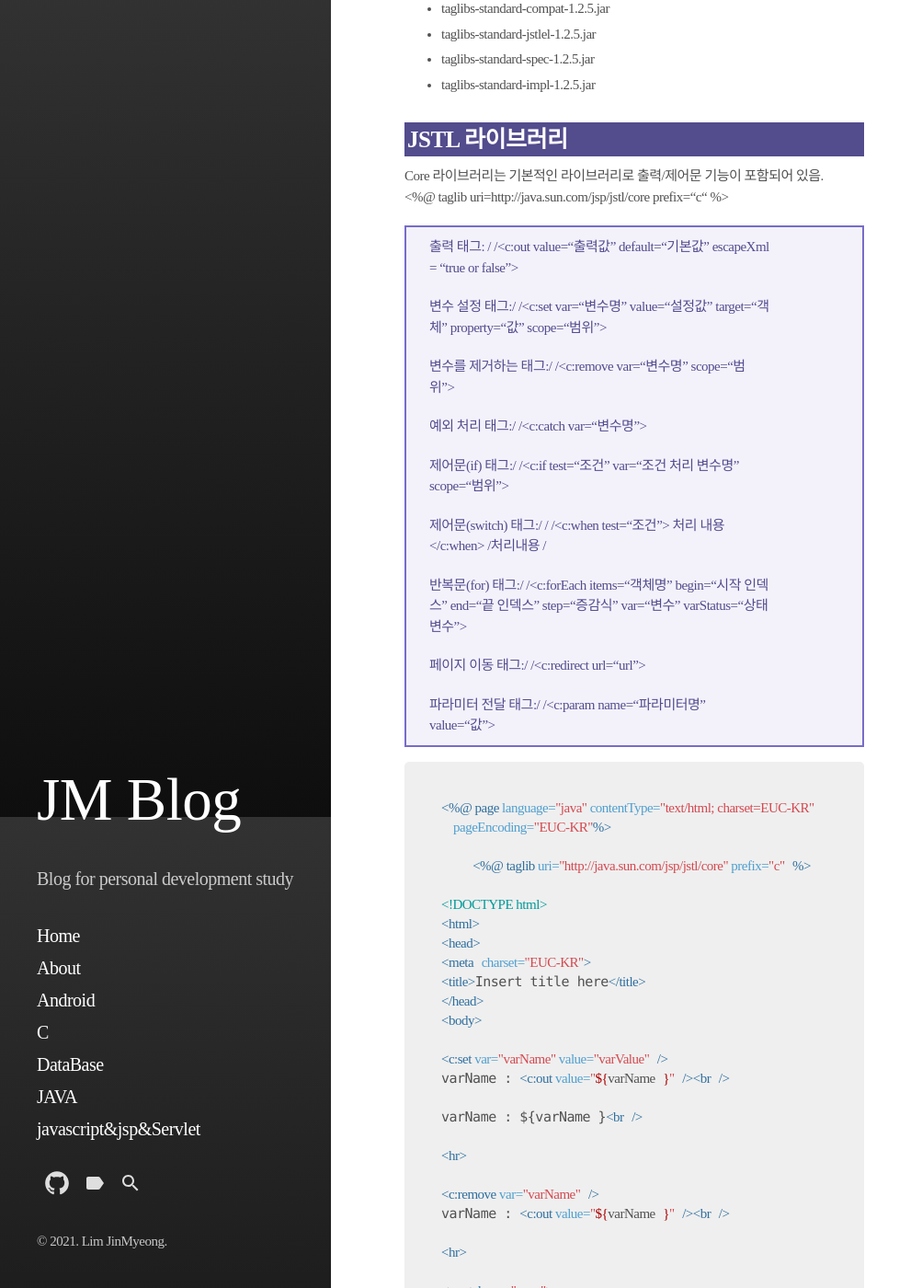
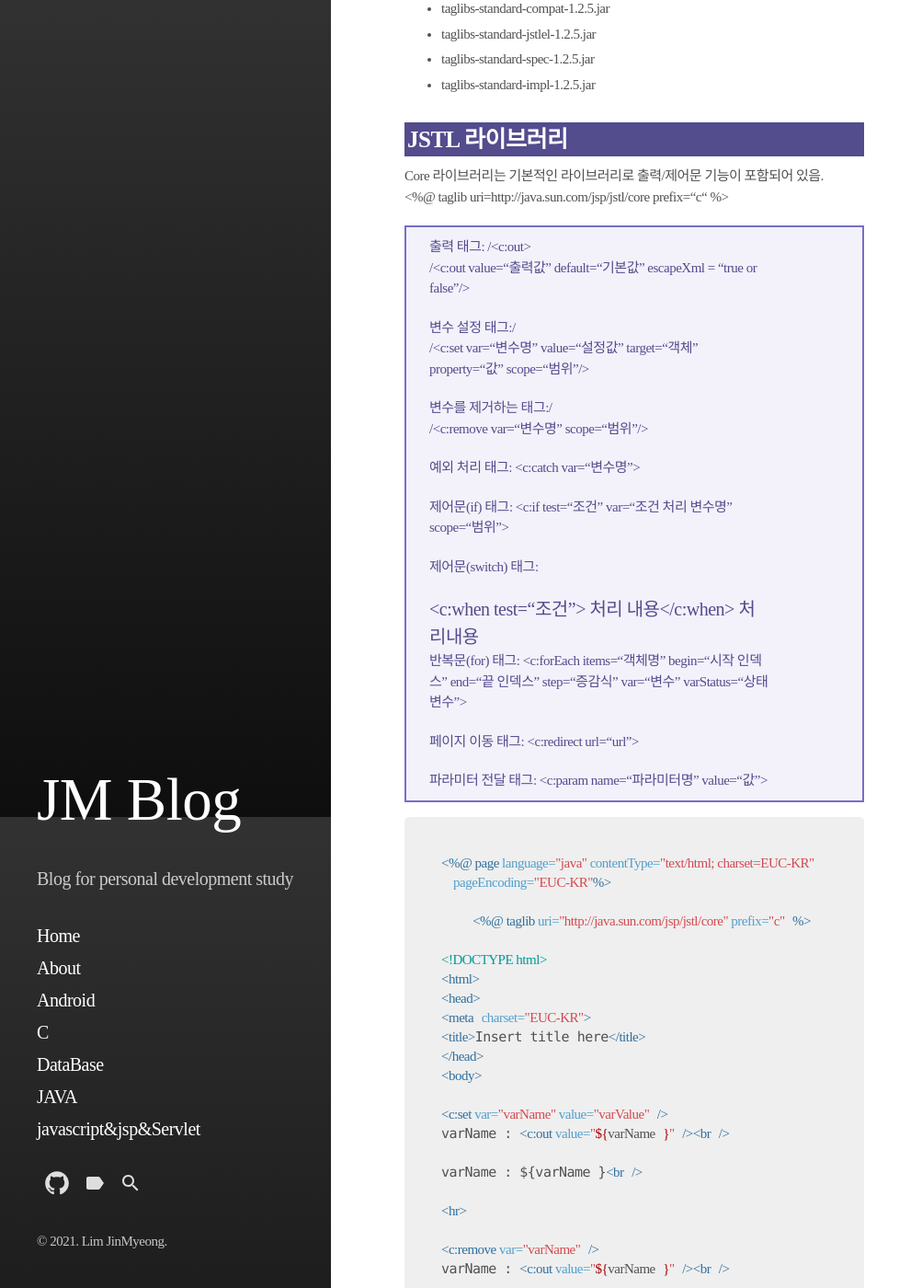
Before and after one commit to jm456789/jm456789.github.io, a Jekyll site: the page built from _posts/2021-07-26-JSP-board.md, in a window 1280 px wide and 1400 px high, scrolled down 14412 px. Shown: the whole window at 92% size, without its empty margins (0-1003 px from the left). Built offline with Jekyll 4.4.1, drawn with Linux system fonts in a browser that asks for light colours; some web fonts are replaced.

Commit message:
Update 2021-07-26-JSP-board.md

````diff
--- a/_posts/2021-07-26-JSP-board.md
+++ b/_posts/2021-07-26-JSP-board.md
@@ -630,35 +630,35 @@ https://tomcat.apache.org/download-taglibs.cgi에서 아래 4개 다 다운받
 Core 라이브러리는 기본적인 라이브러리로 출력/제어문 기능이 포함되어 있음.
 <%@ taglib uri=http://java.sun.com/jsp/jstl/core prefix=“c“ %>
 
-> 출력 태그: /<c:out>
-> /<c:out value=“출력값” default=“기본값” escapeXml = “true or false”>
+> 출력 태그: /<c:out\>
+> /<c:out value=“출력값” default=“기본값” escapeXml = “true or false”/>
 >
-> 변수 설정 태그:/<c:set>
-> /<c:set var=“변수명” value=“설정값” target=“객체” property=“값” scope=“범위”>
+> 변수 설정 태그:/<c:set/>
+> /<c:set var=“변수명” value=“설정값” target=“객체” property=“값” scope=“범위”/>
 >
-> 변수를 제거하는 태그:/<c:remove>
-> /<c:remove var=“변수명” scope=“범위”>
+> 변수를 제거하는 태그:/<c:remove/>
+> /<c:remove var=“변수명” scope=“범위”/>
 >
-> 예외 처리 태그:/<c:catch>
-> /<c:catch var=“변수명”>
+> 예외 처리 태그:<c:catch>
+> <c:catch var=“변수명”>
 >
-> 제어문(if) 태그:/<c:if>
-> /<c:if test=“조건” var=“조건 처리 변수명” scope=“범위”>
+> 제어문(if) 태그:<c:if>
+> <c:if test=“조건” var=“조건 처리 변수명” scope=“범위”>
 >
-> 제어문(switch) 태그:/<c:choose>
-> /<c:choose>
-> /<c:when test=“조건”> 처리 내용</c:when>
-> /<c:otherwise>처리내용</c:otherwise>
-> /</c:choose>
+> 제어문(switch) 태그:<c:choose>
+> <c:choose>
+> <c:when test=“조건”> 처리 내용</c:when>
+> <c:otherwise>처리내용</c:otherwise>
+> </c:choose>
 >
-> 반복문(for) 태그:/<c:forEach>
-> /<c:forEach items=“객체명” begin=“시작 인덱스” end=“끝 인덱스” step=“증감식” var=“변수” varStatus=“상태변수”>
+> 반복문(for) 태그:<c:forEach>
+> <c:forEach items=“객체명” begin=“시작 인덱스” end=“끝 인덱스” step=“증감식” var=“변수” varStatus=“상태변수”>
 >
-> 페이지 이동 태그:/<c:redirect>
-> /<c:redirect url=“url”>
+> 페이지 이동 태그:<c:redirect>
+> <c:redirect url=“url”>
 >
-> 파라미터 전달 태그:/<c:param>
-> /<c:param name=“파라미터명” value=“값”>
+> 파라미터 전달 태그:<c:param>
+> <c:param name=“파라미터명” value=“값”>
 
 ```jsp
 <%@ page language="java" contentType="text/html; charset=EUC-KR"
````
